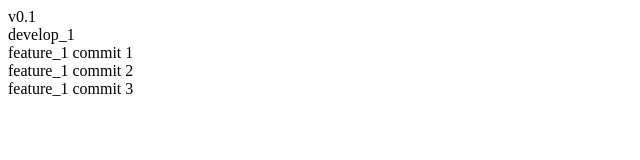
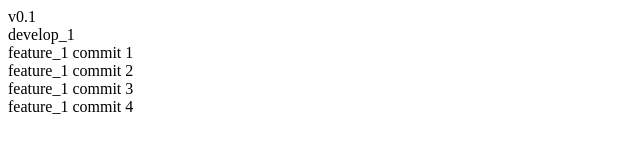
Before and after one commit to nastya-puziv/homework_11, a plain HTML site: page index.html in a window 1280 px wide. Shown: the whole page, without its empty margins (0-640 px from the left). Drawn offline with Linux system fonts and the light colour scheme.

Commit message:
feature_1 commit 4

```diff
--- a/index.html
+++ b/index.html
@@ -12,6 +12,7 @@
         <div>feature_1 commit 1</div>
         <div>feature_1 commit 2</div>
         <div>feature_1 commit 3</div>
+        <div>feature_1 commit 4</div>
     </body>
     <script src="main.js"></script>
 </html>
```
